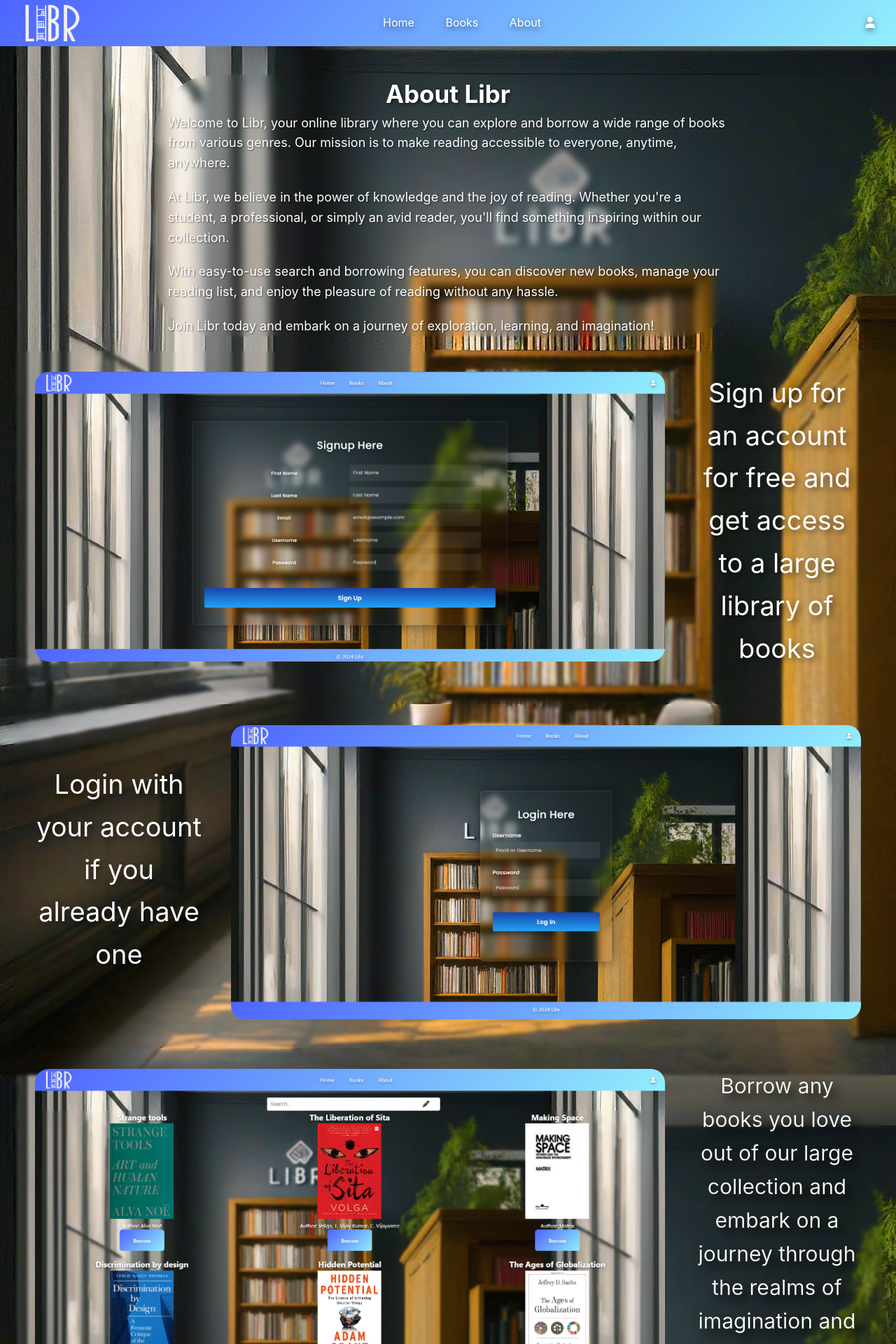
After one commit to franklinAnozie/LibR, a Flask app: template templates/about.html in a window 1280 px wide. The commit adds this page. Shown: the top 1920 px of the page at 70% size. Run offline with Flask 3, Linux system fonts and the light colour scheme; the template is opened without the code that fills it, so the values that code supplies are empty.

Commit message:
landing page 2.0

```diff
--- /dev/null
+++ b/libr.py
@@ -0,0 +1,30 @@
+#!./new_env/bin/python3
+
+
+from flask import Flask, render_template
+
+app = Flask(__name__)
+
+
+@app.route('/')
+def home():
+    return render_template('home.html')
+
+
+@app.route('/login')
+def login():
+    return render_template('login.html')
+
+
+@app.route('/signup')
+def signup():
+    return render_template('signup.html')
+
+
+@app.route('/about')
+def about():
+    return render_template('about.html')
+
+
+if __name__ == '__main__':
+    app.run(debug=True)
--- a/static/css/style.css
+++ b/static/css/style.css
@@ -37,7 +37,7 @@ header .user-icon {
     right: 10px;
 }
 
-.logo img{
+.logo img {
     position: absolute;
     top: -17px;
     left: 10px;
@@ -70,6 +70,8 @@ footer {
     color: #fff;
     text-align: center;
     padding: 10px 0;
+    margin-top: 5px;
+    height: 76px;
 }
 
 .BookMenu {
@@ -94,7 +96,7 @@ footer {
 }
 
 .Menu a:hover {
-    background-image: linear-gradient(135deg, #92EFFD,#4E65FF);
+    background-image: linear-gradient(135deg, #92EFFD, #4E65FF);
     color: black;
 }
 
@@ -108,7 +110,8 @@ footer {
 
 .search-container {
     position: relative;
-    width: 500px; /* Adjust width as needed */
+    width: 500px;
+    /* Adjust width as needed */
     margin: 0 auto;
 }
 
@@ -140,7 +143,8 @@ footer {
     justify-content: space-between;
     backdrop-filter: blur(3px);
 }
-#books > div {
+
+#books>div {
     flex: 0 0 calc(33.3333% - 10px);
     margin-bottom: 20px;
     text-align: center;
@@ -188,3 +192,62 @@ footer {
         padding: 0 2.6rem;
     }
 }
+
+/*About.html*/
+
+
+.about-container {
+    max-width: 800px;
+    margin: 20px auto;
+    padding: 0 20px;
+    text-align: center;
+    backdrop-filter: blur(6px);
+    border-radius: 90px;
+}
+
+.about-container h2 {
+    color: #ffffff;
+    font-size: 35px;
+    text-shadow: 2px 2px 4px rgba(0, 0, 0, 0.5);
+}
+
+.about-container p {
+    color: #ffffff;
+    font-size: 18px;
+    line-height: 1.6;
+    margin-bottom: 20px;
+    text-align: left;
+    text-shadow: 1px 1px 2px rgba(0, 0, 0, 0.5);
+}
+
+.info {
+    display: flex;
+    padding: 10px;
+    backdrop-filter: blur(2px);
+}
+
+.info1 {
+    flex: 1;
+    padding: 20px;
+    font-size: 24px;
+}
+
+.info1 img {
+    width: 900px;
+    border-radius: 20px;
+}
+
+.info2 {
+    flex: 1;
+    padding: 20px;
+    color: #ffffff;
+    font-size: 38px;
+    line-height: 1.6;
+    margin-bottom: 20px;
+    text-align: center;
+    text-shadow: 4px 4px 8px rgba(0, 0, 0, 0.5);
+    display: flex;
+    justify-content: center;
+    align-items: center;
+    border-radius: 90px;
+}
--- /dev/null
+++ b/templates/about.html
@@ -0,0 +1,51 @@
+{% extends "base.html" %}
+
+{% block title %}About Libr - Your Online Library{% endblock %}
+
+{% block content %}
+<div class="about-container">
+    <h2>About Libr</h2>
+    <p>Welcome to Libr, your online library where you can explore and borrow a wide range of books from various genres.
+        Our mission is to make reading accessible to everyone, anytime, anywhere.</p>
+    <p>At Libr, we believe in the power of knowledge and the joy of reading. Whether you're a student, a professional,
+        or simply an avid reader, you'll find something inspiring within our collection.</p>
+    <p>With easy-to-use search and borrowing features, you can discover new books, manage your reading list, and enjoy
+        the pleasure of reading without any hassle.</p>
+    <p>Join Libr today and embark on a journey of exploration, learning, and imagination!</p>
+</div>
+<div class="info">
+    <div class="info1">
+        <img src="/static/images/signup.PNG" alt="" srcset="">
+    </div>
+    <div class="info2">
+        <p>Sign up for an account for free and get access to a large library of books</p>
+    </div>
+</div>
+<div class="info">
+    <div class="info2">
+        <p>Login with your account if you already have one</p>
+    </div>
+    <div class="info1">
+        <img src="/static/images/loginpagedq.PNG" alt="" srcset="">
+    </div>
+</div>
+<div class="info">
+    <div class="info1">
+        <img src="/static/images/Home page.PNG" alt="" srcset="">
+    </div>
+    <div class="info2">
+        <p style="font-size: 30px;text-shadow: 8px 8px 16px rgb(0, 0, 0);
+        -webkit-text-stroke-width: 0.3px;
+        -webkit-text-stroke-color: rgba(0, 0, 0, 0.474);">Borrow any books you love out of our large collection and embark on a journey through the realms of imagination and knowledge. Whether you're passionate about fiction, non-fiction, or academic texts, our library offers a diverse range of titles to cater to every taste and interest.</p>
+    </div>
+</div>
+<div class="about-container">
+    <h2>Join Us Today!</h2>
+    <p>Ready to dive into the world of knowledge and imagination? Join us today and unlock the doors to a vast library of books waiting to be explored.</p>
+    <p>Experience the joy of reading with Libr, where adventure, learning, and inspiration await at your fingertips.</p>
+    <p>Signing up is quick, easy, and free! Don't miss out on the opportunity to embark on your next great literary journey.</p>
+    <button class="borrow-btn">Sign Up Now</button>
+    <br>
+    <p>© 2024 Libr</p>
+</div>
+{% endblock %}
```
Also changed, not shown: static/images/Home page.PNG (added), static/images/loginpagedq.PNG (added), static/images/signup.PNG (added).
